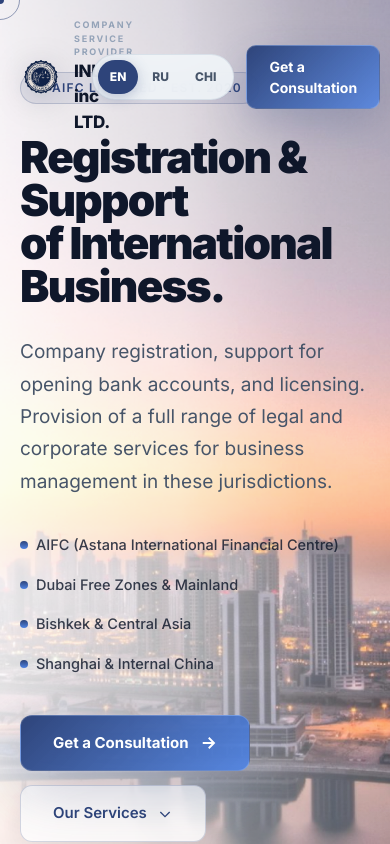
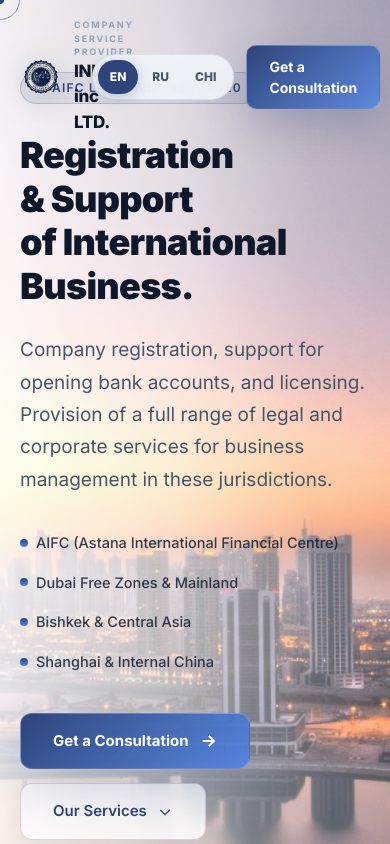
Before and after one commit to Alikhan-rgb1/inlaw.consalting.web, a Next.js app: page / in a window 390 px wide. Shown: the top 844 px of the page. Built offline with nearby package versions, Linux system fonts and the light colour scheme.

Commit message:
fix: hero title mobile styles and dynamic line structure

```diff
--- a/src/app/(website)/page.tsx
+++ b/src/app/(website)/page.tsx
@@ -125,8 +125,6 @@
   display:block;transform:translateY(110%);opacity:0;
   animation:slideUp .9s cubic-bezier(.22,1,.36,1) both;
 }
-.hero-h1 .inner:nth-child(1){animation-delay:.5s;}
-.hero-h1 .line:nth-child(2) .inner{animation-delay:.65s;}
 .hero-h1 .inner .blue{color:#2E447A;}
 .hero-desc{
   font-size:19px;color:#475569;max-width:560px;line-height:1.7;margin-bottom:36px;
@@ -561,7 +559,8 @@
   .wrap,.nav-inner{padding:0 20px;}
   section{padding:72px 0;}
   .nav-pill{display:none;}
-  .hero-h1{font-size:44px;}
+  .hero-h1{font-size:36px;line-height:1.1;letter-spacing:-.02em;}
+  .hero-h1 .line{clip-path:inset(0 -100% 0 0);margin-bottom:4px;}
   .hero-content{margin-left:0;}
   .sol-grid,.contact-wrap,.cert-grid,.why-grid,.numbers-grid,.proc-grid{grid-template-columns:1fr;}
   .team-grid{grid-template-columns:repeat(2,1fr);}
@@ -831,15 +830,13 @@
               </div>
             </div>
             <h1 className="hero-h1">
-              <span className="line">
-                <span className="inner">{t.hero.titleLines[0]}</span>
-              </span>
-              <span className="line">
-                <span className="inner">{t.hero.titleLines[1]}</span>
-              </span>
-              <span className="line">
-                <span className="inner">{t.hero.titleLines[2]}</span>
-              </span>
+              {t.hero.titleLines.map((line, i) => (
+                <span className="line" key={i}>
+                  <span className="inner" style={{ animationDelay: `${0.5 + i * 0.15}s` }}>
+                    {line}
+                  </span>
+                </span>
+              ))}
             </h1>
             <p className="hero-desc">
               {t.hero.description}
--- a/src/translations/index.ts
+++ b/src/translations/index.ts
@@ -17,7 +17,7 @@
     },
     hero: {
       title: 'Registration and Support of International Business',
-      titleLines: ['Registration & Support', 'of International', 'Business.'],
+      titleLines: ['Registration', '& Support', 'of International', 'Business.'],
       subtitle: 'in Kazakhstan, UAE, Kyrgyzstan, and Shanghai',
       description: 'Company registration, support for opening bank accounts, and licensing. Provision of a full range of legal and corporate services for business management in these jurisdictions.',
       badge: 'AIFC Licensed · Est. 2020',
@@ -733,7 +733,7 @@
     },
     hero: {
       title: 'Регистрация и Сопровождение Международного Бизнеса',
-      titleLines: ['Регистрация и сопровождение', 'международного', 'бизнеса.'],
+      titleLines: ['Регистрация', 'и сопровождение', 'международного', 'бизнеса.'],
       subtitle: 'в Казахстане, ОАЭ, Кыргызстане и Шанхае',
       description: 'Регистрация компаний, сопровождение открытия банковских счетов и оформление лицензий. Предоставление полного спектра юридических и корпоративных услуг по управлению бизнесом в данных юрисдикциях.',
       badge: 'Лицензия МФЦА · Осн. 2020',
```
